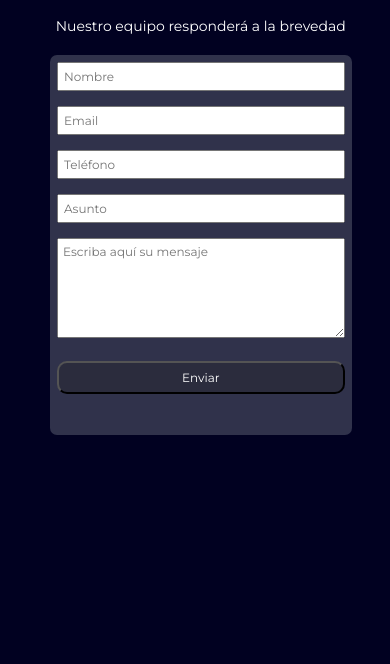
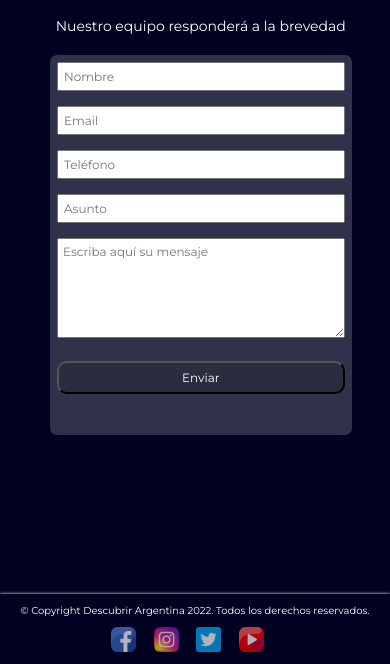
Before and after one commit to sandra285/CaC---Tpo-grupal, a plain HTML site: page index.html in a window 390 px wide. Shown: the part 4475-5139 px from the top of the page. Before the commit the page ends 4985 px from the top, so only its background shows below. Drawn offline with Linux system fonts and the light colour scheme.

Commit message:
Se agrega el footer

```diff
--- /dev/null
+++ b/css/footer.css
@@ -0,0 +1,47 @@
+.footer {
+    color: white;
+    font-size: 12px;
+    box-shadow: 0 0 3px white;
+    padding: 10px 15px;
+    display: flex;
+    justify-content: space-between;
+    align-items: center;
+    width: 100%;
+    height: 50px;
+}
+
+.iconosocial {
+    width: 30px;
+    margin-right: 15px;
+    border-radius: 2px;
+    opacity: 0.70;
+}
+
+.iconosocial:hover {
+    opacity: 1;
+    cursor: pointer;
+}
+
+@media (max-width: 992px){
+
+    .footer {
+        display: block;
+        text-align: center;
+        height: 70px;
+        position: relative;
+        bottom: 0;
+        top:10vh;
+    }
+
+    .iconosocial {
+        width: 25px;
+        margin-top: 10px;
+    }
+}
+
+@media (max-width: 576px){
+
+    .footer {
+        font-size: 10px;
+    }
+}
--- a/index.html
+++ b/index.html
@@ -10,9 +10,10 @@
     <link rel="stylesheet" href="css/main.css">
     <link rel="stylesheet" href="css/navbar.css">
     <link rel="stylesheet" href="css/inicio.css">
-    <link rel="stylesheet" href="css/contacto.css">
     <link rel="stylesheet" href="css/seccion2.css">
     <link rel="stylesheet" href="css/seccion3.css">
+    <link rel="stylesheet" href="css/contacto.css">
+    <link rel="stylesheet" href="css/footer.css">
     <link rel="icon" href="img/logoicono.ico">
     <script defer src="js/script.js"></script>
     <title>Descubrir Argentina</title>
@@ -215,6 +216,15 @@
                 </form>
             </div>
         </section>
+        <footer class="footer">
+            <p class="parrafo-footer">© Copyright Descubrir Argentina 2022. Todos los derechos reservados.</p>
+            <div class="rsocial">
+                <img src="img/facebook.png" alt="facebook" class="iconosocial">
+                <img src="img/instagram.png" alt="instagram" class="iconosocial">
+                <img src="img/twitter.png" alt="twitter" class="iconosocial">
+                <img src="img/youtube.png" alt="youtube" class="iconosocial">
+            </div>
+        </footer>
     </main>
     <script src="js/validacion.js"></script>
 </body>
```
Also changed, not shown: img/facebook.png (added), img/instagram.png (added), img/twitter.png (added), img/youtube.png (added).
